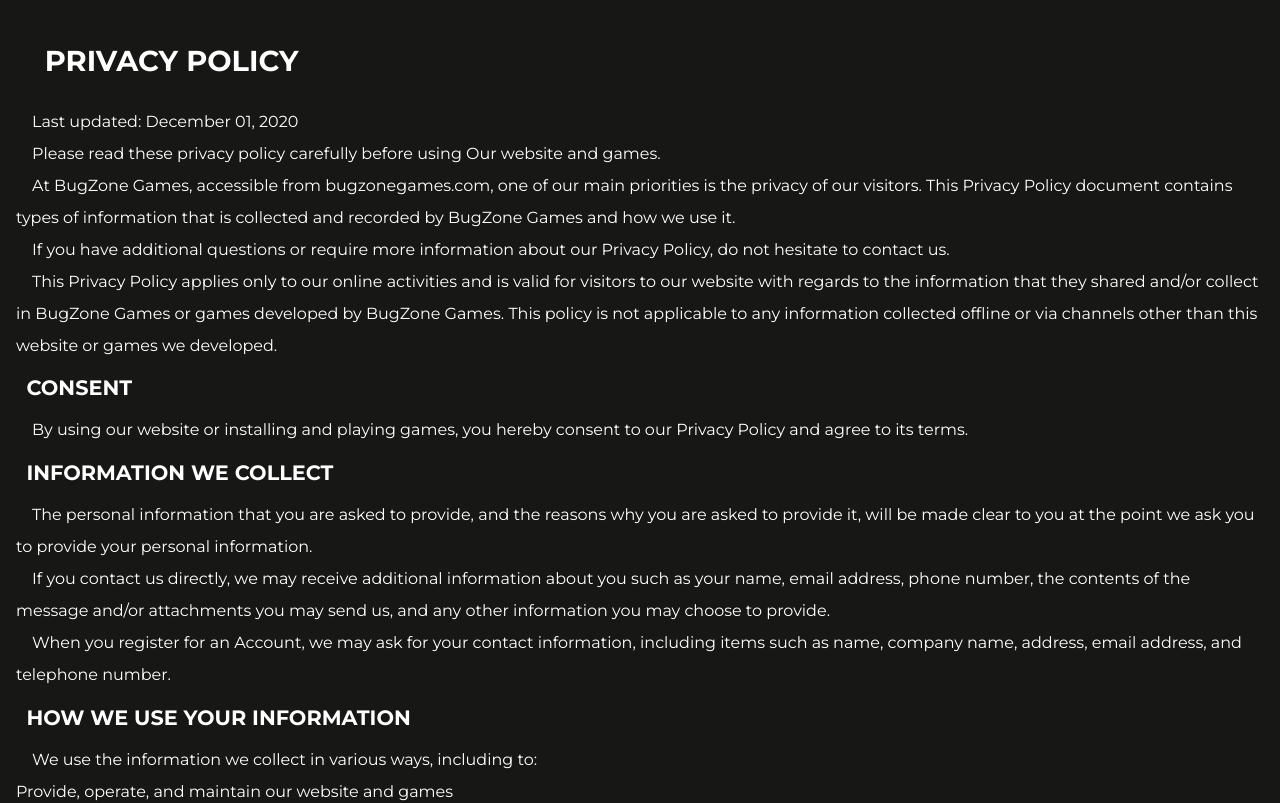
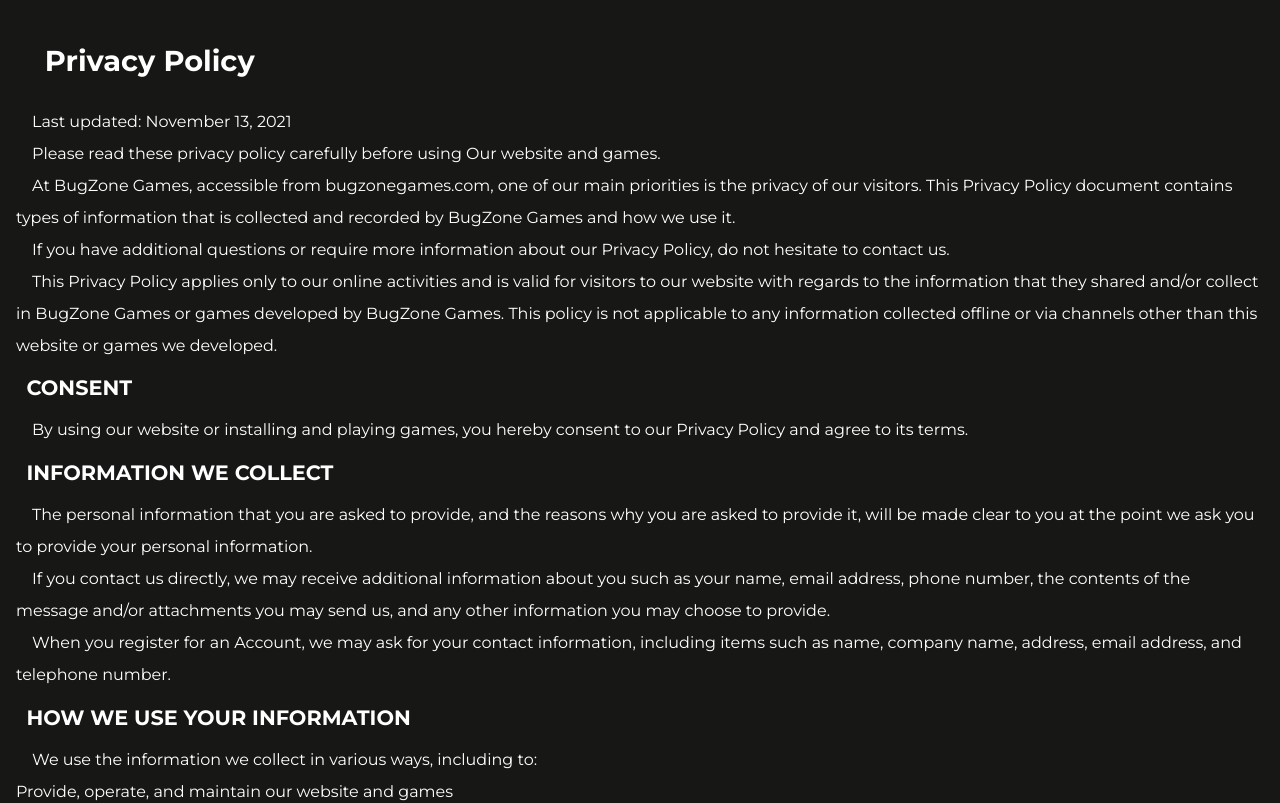
Before and after one commit to hamzaadalmis/bugzonegames.com, a website: page privacy-policy.html in a window 1280 px wide. Shown: the top 803 px of the page. Drawn offline with Linux system fonts and the light colour scheme.

Commit message:
privacy policy updated

```diff
--- a/privacy-policy.html
+++ b/privacy-policy.html
@@ -24,7 +24,7 @@
     <meta name="msapplication-TileImage" content="img/favicon/ms-icon-144x144.png">
     <meta name="theme-color" content="#ffffff">
     <script src="script.js"></script>
-    <title>BugZone Games - Privacy Policy</title>
+    <title>Privacy Policy - BugZone Games</title>
     <meta name="language" content="English">
     <meta name="robots" content="index, follow">
     <meta name="description" content="BugZone Games - Indie Game Developer">
@@ -34,8 +34,8 @@
 
 <body>
     <main id="privacy-policy">
-        <h1>PRIVACY POLICY</h1>
-        <p>Last updated: December 01, 2020</p>
+        <h1>Privacy Policy</h1>
+        <p>Last updated: November 13, 2021</p>
         <p>Please read these privacy policy carefully before using Our website and games.</p>
         <p>At BugZone Games, accessible from bugzonegames.com, one of our main priorities is the privacy of our
             visitors. This Privacy Policy document contains types of information that is collected and recorded by
```
Also changed, not shown: img/RollBall_Slider.png (renamed from img/RollBall_Slider.PNG).
